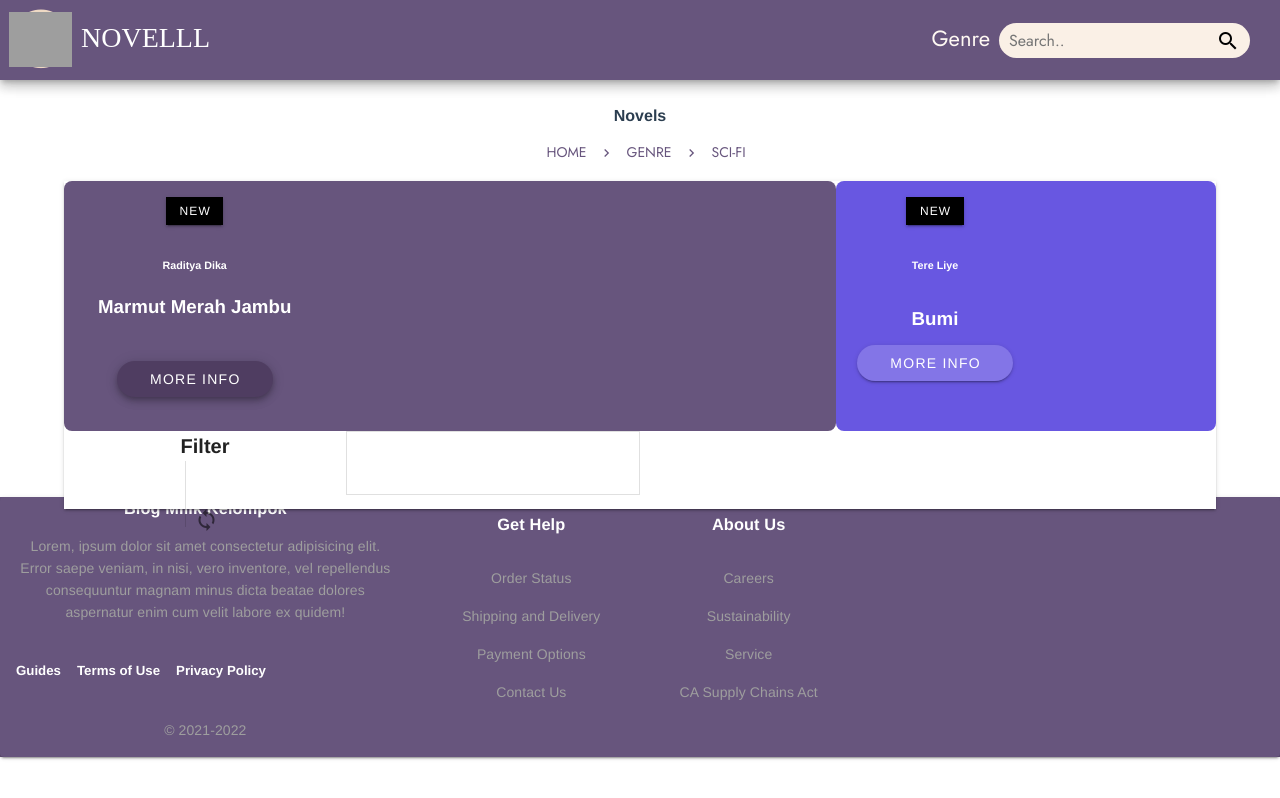
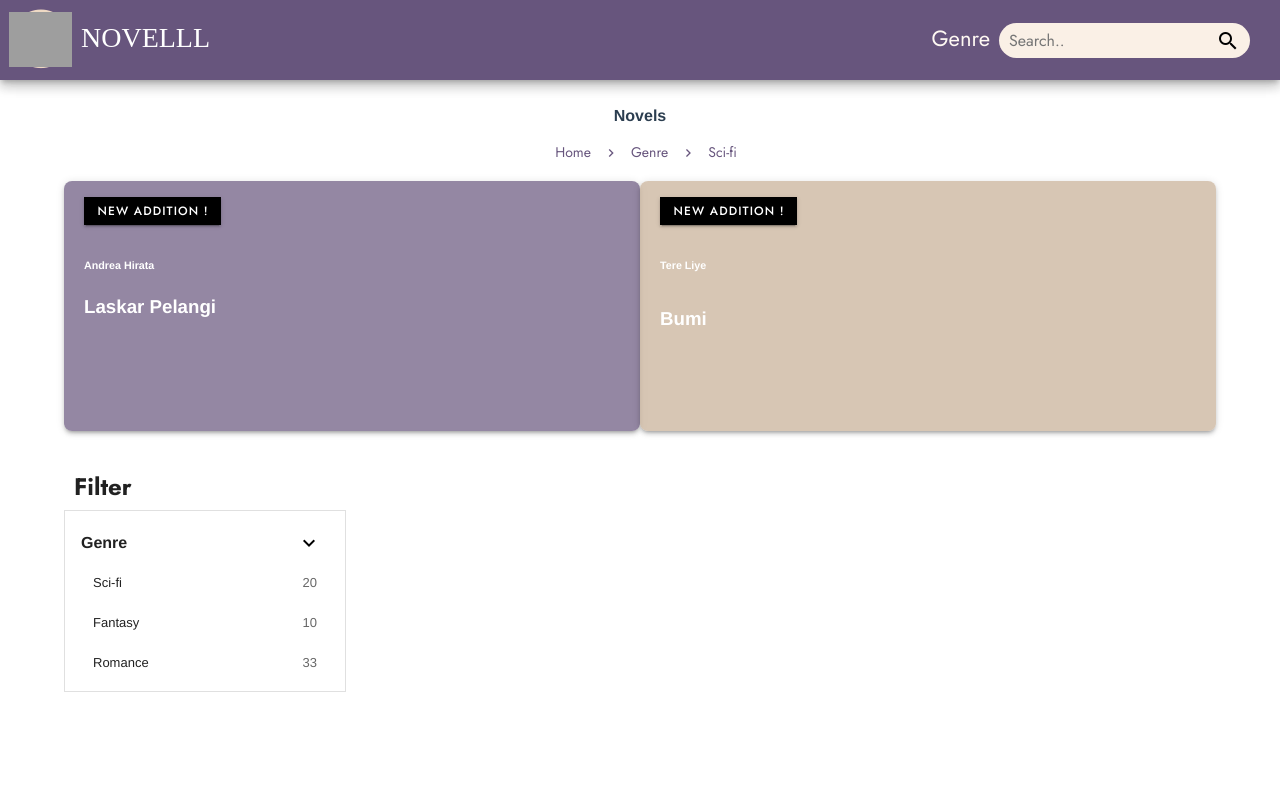
Before and after one commit to pbpkelompok3/katalog-novel, a Vue app: page / in a window 1280 px wide. Shown: the top 798 px of the page. Built offline with nearby package versions, Linux system fonts and the light colour scheme; grey boxes are pictures that could not be loaded; a web font is replaced by a local one.

Commit message:
Filter added

```diff
--- a/src/components/DashBoard.vue
+++ b/src/components/DashBoard.vue
@@ -7,80 +7,114 @@
                     <h4 class="text-center">Novels</h4>
                 </v-col>
                 <v-col cols="12" sm="12">
-                    <v-breadcrumbs :items="items" class="justify-center mt-n7 jost" dark>
+                    <v-breadcrumbs :items="items" class="justify-center mt-n7" dark>
                         <template v-slot:divider>
                             <v-icon color="#67557D">mdi-chevron-right</v-icon>
-                        </template>
-                        <template v-slot:item="{ item }">
-                            <v-breadcrumbs-item :disabled="item.disabled">
-                              <span :style="`color: ${item.color}`">
-                                {{ item.text.toUpperCase() }}
-                              </span>
-                            </v-breadcrumbs-item>
                         </template>
                     </v-breadcrumbs>
                 </v-col>
             </v-row>
         </div>
 
-        <v-card tile class="mx-16 card1" color="white">
+        <v-card flat tile class="mx-16 card1" color="white">
             <v-row>
-                <v-col cols="12" sm="8" class="pr-0">
-                    <v-card height="250px" tile flat color="#67557D" class="rounded-lg">
+                <v-col cols="12" sm="6" class="pr-0">
+                    <v-card height="250px" tile elevation="3" color="rgb(103, 85, 125, 0.7)" class="rounded-lg">
                         <v-row>
-                            <v-col cols="12" sm="4" class="pl-8 pt-4">
-                                <v-btn color="black" dark class="withoutupercase" small tile>
-                                    new
-                                </v-btn>
-                                <h6 class="white--text mt-8">Raditya Dika</h6>
-                                <h3 class="white--text mt-5">Marmut Merah Jambu</h3>
-                                <v-btn rounded color="#4f3d61" dark class="withoutupercase px-8 mt-10" elevation="5">
-                                    More info
-                                </v-btn>
+                            <v-col cols="12" sm="6" class="pl-8 pt-4">
+                                <v-btn color="black" dark class="withoutupercase" small tile>new addition !</v-btn>
+                                <h6 class="white--text mt-8 text-left">Andrea Hirata</h6>
+                                <h3 class="white--text mt-5 text-left">Laskar Pelangi</h3>
+                                <!-- <v-btn rounded color="#826c9e" dark class="withoutupercase px-8 mt-10 ml-0" elevation="5">More info</v-btn> -->
                             </v-col>
-                            <v-col cols="12" sm="8">
-                                <v-img src="../assets/logo.png" max-height="200" max-width="400" contain class="mt-1"></v-img>
+                            <v-col cols="12" sm="6">
+                                <v-img src="../assets/Laskar Pelangi.jpg" max-height="220" contain class="mt-1 new"></v-img>
                             </v-col>
                         </v-row>
                     </v-card>
                 </v-col>
-                <v-col cols="12" sm="4" class="pl-0">
-                    <v-card height="250px" tile flat color="#6857E1" class="rounded-lg">
+                <v-col cols="12" sm="6" class="pl-0">
+                    <v-card height="250px" tile elevation="3" color="rgb(199, 174, 149, 0.7)" class="rounded-lg">
                         <v-row>
                             <v-col cols="12" sm="6" class="pl-8 pt-4">
-                                <v-btn color="black" dark class="withoutupercase" small tile>
-                                    new
-                                </v-btn>
-                                <h6 class="white--text mt-8">Tere Liye</h6>
-                                <h3 class="white--text mt-8">Bumi</h3>
-                                <v-btn rounded color="#8375E7" dark class="withoutupercase px-8 mt-3">
-                                    More Info
-                                </v-btn>
+                                <v-btn color="black" dark class="withoutupercase" small tile>new addition !</v-btn>
+                                <h6 class="white--text mt-8 text-left">Tere Liye</h6>
+                                <h3 class="white--text mt-8 text-left">Bumi</h3>
+                                <!-- <v-btn rounded color="#8375E7" dark class="withoutupercase px-8 mt-10 ml-0" elevation="5">More Info</v-btn> -->
                             </v-col>
                             <v-col cols="12" sm="6">
-                                <v-img src="../assets/logo.png" max-height="400" max-width="420" contain class="mt-1"></v-img>
+                                <v-img src="../assets/Bumi.jpg" max-height="220" contain class="mt-1"></v-img>
                             </v-col>
                         </v-row>
                     </v-card>
                 </v-col>
             </v-row>
+            <v-row flat class="transparent">
+                <v-col></v-col>
+            </v-row>
+            <v-row flat class="transparent">
+                <v-col></v-col>
+            </v-row>
             <v-row>
-                <v-col cols="12" sm="3" class="mt-n6 pr-0">
+                <v-col cols="12" sm="12" class="mt-n6 pr-0">
+                    <h2 class="filter jost">Filter</h2>
+                    <!-- <v-toolbar>
                         <v-toolbar-title><strong>Filter</strong></v-toolbar-title>
+                        <v-divider vertical></v-divider>
                         <v-spacer></v-spacer>
                         <v-divider vertical></v-divider>
                         <v-btn icon class="ml-1">
-                        <v-icon>
-                            mdi-sync
-                        </v-icon>
+                            <v-icon color="#67557D">mdi-sync</v-icon>
                         </v-btn>
+                </v-toolbar> -->
             </v-col>
-                <v-col cols="12" sm="3" class="mt-n6 px-0">
+            <!-- <v-col cols="12" sm="3" class="mt-n6 px-0">
                 <v-toolbar flat outlined>
-                        <v-toolbar-title>
-
-                        </v-toolbar-title>
+                    <v-toolbar-title>Short by: <span>Judul</span></v-toolbar-title>
                 </v-toolbar>
+            </v-col> -->
+            <!-- <v-col cols="12" sm="6" class="mt-n6 px-0">
+                <v-toolbar flat outlined class="">
+                    <v-toolbar-title>SHOW: <span>12</span></v-toolbar-title>
+                    <v-spacer></v-spacer>
+                    <v-btn icon class="mr-4">
+                        <v-icon color="black">mdi-menu-down</v-icon>
+                    </v-btn>
+                </v-toolbar>
+            </v-col> -->
+            <!-- <v-col cols="12" sm="3" class="mt-n6 pl-0">
+                <v-toolbar flat outlined>
+                    <v-btn icon class="mr-1">
+                        <v-icon color="#3853D8">mdi-apps</v-icon>
+                    </v-btn>
+                    <v-divider vertical></v-divider>
+                    <v-btn icon class="mx-1">
+                        <v-icon color="grey">mdi-format-list-bulleted</v-icon>
+                    </v-btn>
+                    <v-divider vertical></v-divider>
+                    <v-toolbar-title class="ml-2"><strong>COMPARE :</strong></v-toolbar-title>
+                    <v-spacer></v-spacer>
+                    <v-badge color="#3853D8" content="3" class="mr-2"></v-badge>
+                </v-toolbar>
+            </v-col> -->
+            <v-col cols="3" class="py-0 pr-0 mt-n3">
+                <v-card flat outlined tile>
+                    <v-toolbar flat>
+                        <strong>Genre</strong>
+                        <v-spacer></v-spacer>
+                        <v-icon color="black" class="mr-2">mdi-chevron-down</v-icon>
+                    </v-toolbar>
+                    <v-list dense class="mt-n5">
+                        <v-list-item v-for="book in books" :key="book.title">
+                            <v-list-item-content>
+                                <v-list-item-title v-text="book.title" class="text-left ml-3"></v-list-item-title>
+                            </v-list-item-content>
+                            <v-list-item-action>
+                                <v-list-item-subtitle v-text="book.count" class="text-right mr-3"></v-list-item-subtitle>
+                            </v-list-item-action>
+                        </v-list-item>
+                    </v-list>
+                </v-card>
             </v-col>
         </v-row>
         </v-card>
@@ -89,6 +123,7 @@
 
 
 <script>
+
 export default {
     data() {
         return {
@@ -112,6 +147,21 @@ export default {
                     color: "#67557D",
                 },
             ],
+
+            books: [
+                {
+                    title: 'Sci-fi',
+                    count: '20',
+                },
+                {
+                    title: 'Fantasy',
+                    count: '10',
+                },
+                {
+                    title: 'Romance',
+                    count: '33',
+                }
+            ]
         }
     },
 }
@@ -125,9 +175,15 @@ export default {
 .v-breadcrumbs {
     color: #67557D;
 }
+.v-breadcrumbs__item:link, .v-breadcrumbs__item:visited,.v-breadcrumbs__item:hover, .v-breadcrumbs__item:active {
+    font-family: 'Jost', cursive;
+    color: #67557d;
+}
 
 .v-btn.withoutupercase {
-    text-decoration: none;
+    display: flex;
+    font-family: 'Jost', cursive;
+    cursor: default;
 }
 .v-chip.v-size--default {
     border-radius: 50px !important;
@@ -153,6 +209,18 @@ export default {
 .jost {
     font-family: 'Jost', cursive;
 }
-
+.transparent {
+    background-color: transparent !important;
+    border-color: transparent !important;
+}
+.filter {
+    display: flex;
+    margin: -10px 0 0 10px;
+    margin-bottom: 5px;
+}
+.new {
+    display: flex;
+    right: 0;
+}
 
 </style>
--- a/src/components/FilTer.vue
+++ /dev/null
@@ -1,27 +0,0 @@
-<template lang="">
-    <v-container>
-        <v-card>
-            <v-row>
-                <v-col cols="12" sm="3" class="mt-n6 pr-0">
-                    <v-toolbar flat outlined>
-                        <v-toolbar-title><strong>Filter</strong></v-toolbar-title>
-                        <v-spacer></v-spacer>
-                        <v-divider vertical></v-divider>
-                        <!-- <v-btn icon class="ml-1">
-                            <v-icon color></v-icon>
-                        </v-btn> -->
-
-                    </v-toolbar>
-                </v-col>
-            </v-row>
-        </v-card>
-    </v-container>
-</template>
-<script>
-export default {
-
-}
-</script>
-<style lang="">
-
-</style>
--- a/src/views/HomeView.vue
+++ b/src/views/HomeView.vue
@@ -1,26 +1,23 @@
 <template>
   <v-app>
     <NavBar class="index" />
-    <FilTer />
     <DashBoard />
-    <FooTer />
+    <!-- <FooTer /> -->
   </v-app>
 </template>
 
 <script>
 // @ is an alias to /src
 import NavBar from '@/components/NavBar.vue'
-import FooTer from '@/components/FootEr.vue'
+// import FooTer from '@/components/FootEr.vue'
 import DashBoard from '@/components/DashBoard.vue'
-import FilTer from '@/components/FilTer.vue'
 
 export default {
   name: 'HomeView',
   components: {
     NavBar,
-    FooTer,
+    // FooTer,
     DashBoard,
-    FilTer,
   },
 }
 </script>
```
Lines whose indentation alone changed are shown as unchanged.
